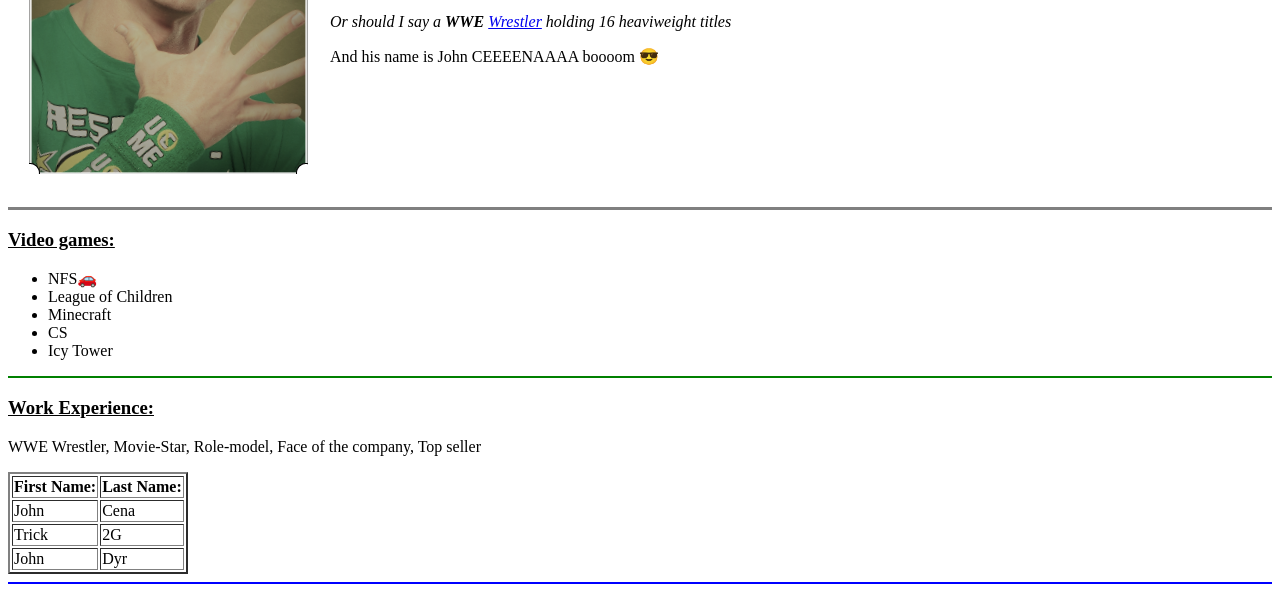
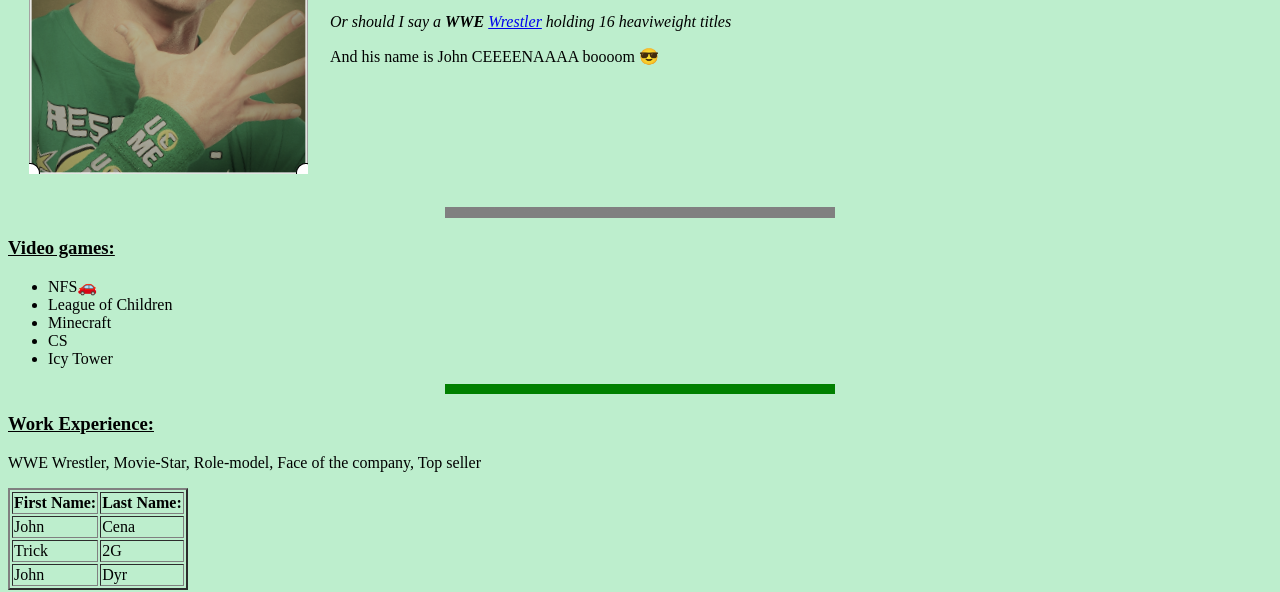
Before and after one commit to ZlatinZlatinov/Udemy-Projects, a plain HTML site: page Introduction to HTML/htmlsite.html in a window 1280 px wide. Shown: the part 226-818 px from the top of the page. Drawn offline with Linux system fonts and the light colour scheme.

Commit message:
added internal css style

```diff
--- a/Introduction to HTML/htmlsite.html
+++ b/Introduction to HTML/htmlsite.html
@@ -4,6 +4,20 @@
 <head>
     <meta charset="utf-8">
     <title>My website</title>
+
+    <style>
+        body {
+            background-color: rgb(189, 238, 205);
+        }
+        hr {
+            /* background-color: black;  */
+            /* border-style: none;  */
+            border-top-style: dotted;
+            width: 30%;
+            /* border-color: grey;  */
+            border-width: 5px;
+        }
+    </style>
 </head>
 
 <body>
```
